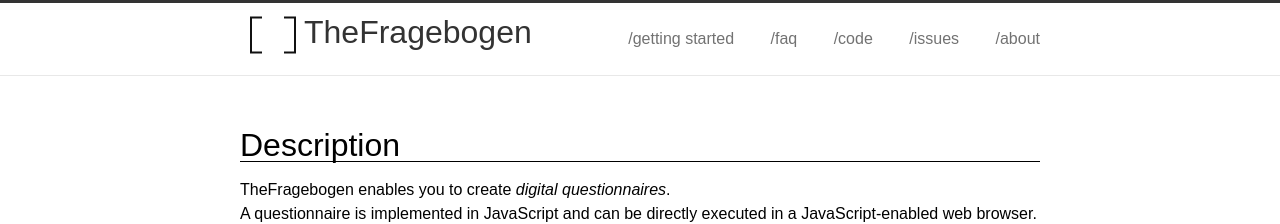
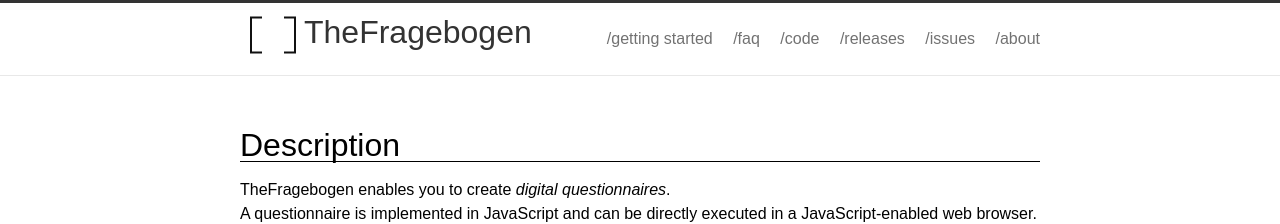
Before and after one commit to TheFragebogen/thefragebogen.github.io, a Jekyll site: the page built from index.md, in a window 1280 px wide. Shown: the top 224 px of the page. Built offline with Jekyll 4.4.1, drawn with Linux system fonts in a browser that asks for light colours.

Commit message:
Header: Added releases linking to Github.

```diff
--- a/_includes/header.html
+++ b/_includes/header.html
@@ -14,6 +14,7 @@
       	        <a class="page-link" href="/gettingstarted">/getting started</a>
       	        <a class="page-link" href="/faq">/faq</a>
       	        <a class="page-link" href="https://github.com/TheFragebogen/TheFragebogen">/code</a>
+      	        <a class="page-link" href="https://github.com/TheFragebogen/TheFragebogen/releases">/releases</a>
       	        <a class="page-link" href="https://github.com/TheFragebogen/TheFragebogen/issues">/issues</a>
       	        <a class="page-link" href="/about">/about</a>
             </div>
--- a/static/main.css
+++ b/static/main.css
@@ -75,7 +75,7 @@ a:visited {
 }
 
 .site-nav .page-link {
-  margin-left: 2em;
+  margin-left: 1em;
   color: #727272;
 }
 
```
